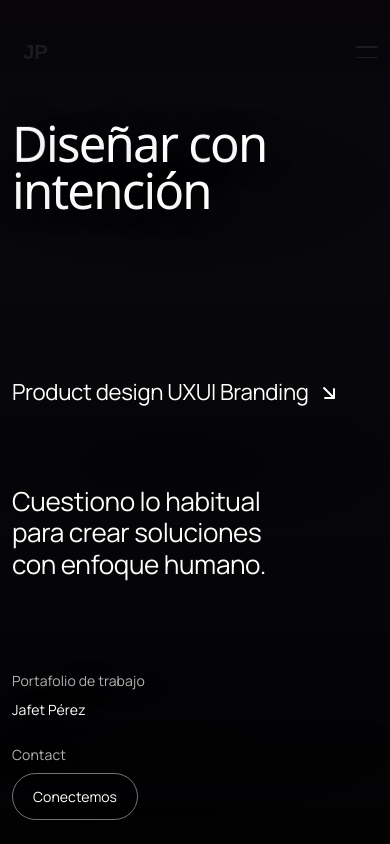
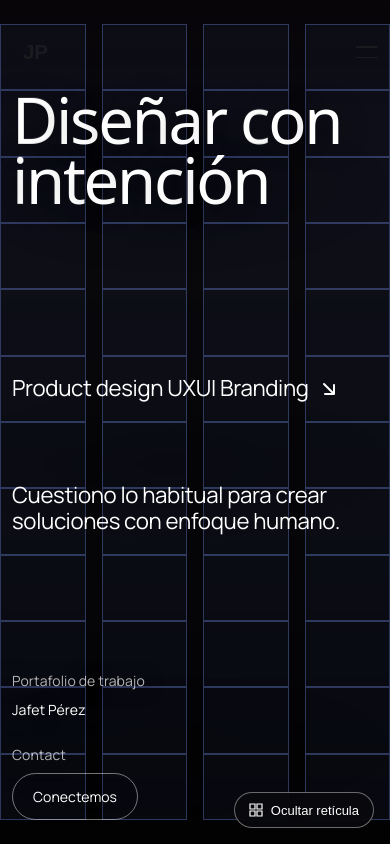
Before and after one commit to JAPM01/Portafolio-v2, a Next.js app: page / in a window 390 px wide. Shown: the top 844 px of the page. Built offline with nearby package versions, Linux system fonts and the light colour scheme; a web font is replaced by a local one.

Commit message:
Hero: reticula 12x12/4x12 + textos recolocados + mesh vertical + glass vertical

```diff
--- a/src/components/Hero.tsx
+++ b/src/components/Hero.tsx
@@ -1,6 +1,6 @@
 "use client";
 
-import { useEffect, useRef } from "react";
+import { useEffect, useRef, useState } from "react";
 import styles from "./hero.module.css";
 import { CharRise, WordFade } from "../lib/anim";
 import { px } from "../lib/paths";
@@ -9,11 +9,14 @@ import HeroBackground from "./HeroBackground";
 /** Hero 1:1 — fondo fluido (mesh gradient animado + fluted glass waves),
     título gigante por caracteres, pitch a la derecha y meta abajo. El fade
     del fondo y el parallax del ratón se gobiernan con variables CSS
-    (--hero-fade). */
+    (--hero-fade). Título, pitch y meta son celdas de UNA retícula
+    (12×12 desktop, 4×12 móvil, base 8): el botón flotante muestra la
+    retícula para verificar que cada elemento cae en su lugar. */
 export default function Hero() {
   const rootRef = useRef<HTMLElement>(null);
   const wrapRef = useRef<HTMLDivElement>(null);
   const imgWrapRef = useRef<HTMLDivElement>(null);
+  const [showGrid, setShowGrid] = useState(true);
 
   useEffect(() => {
     const root = rootRef.current;
@@ -67,8 +70,14 @@ export default function Hero() {
       </div>
 
       <div className={`container ${styles.inner}`}>
-        <div className={styles.body} data-hero-focus-box="">
-          <div className={styles.titleWrap} data-ripple-target="">
+        {showGrid && (
+          <div className={styles.gridOverlay} aria-hidden="true">
+            {Array.from({ length: 144 }, (_, i) => (
+              <div key={i} className={styles.gridOverlayCell} />
+            ))}
+          </div>
+        )}
+        <div className={styles.titleWrap} data-hero-focus-box="" data-ripple-target="">
           <h1
             id="hero-title"
             className={`${styles.titleBase} ${styles.title55} clipped`}
@@ -85,6 +94,26 @@ export default function Hero() {
             </span>
           </h1>
         </div>
+
+        <div className={styles.pitch}>
+          <p className={styles.role}>
+            <span>Product design UXUI Branding</span>
+            <svg
+              className={styles.roleIcon}
+              viewBox="0 0 24 24"
+              fill="none"
+              aria-hidden="true"
+            >
+              <path
+                d="M7 7l10 10M17 8v9H8"
+                stroke="currentColor"
+                strokeWidth="2"
+                strokeLinecap="round"
+                strokeLinejoin="round"
+              />
+            </svg>
+          </p>
+          <p className={styles.sub}>Cuestiono lo habitual para crear soluciones con enfoque humano.</p>
         </div>
 
         <div className={styles.meta} data-parallax-pitch="">
@@ -115,26 +144,21 @@ export default function Hero() {
           </div>
       </div>
 
-      <div className={styles.pitch}>
-        <p className={styles.role}>
-          <span>Product design UXUI Branding</span>
-          <svg
-            className={styles.roleIcon}
-            viewBox="0 0 24 24"
-            fill="none"
-            aria-hidden="true"
+      <button
+        type="button"
+        className={styles.gridToggle}
+        aria-pressed={showGrid}
+        onClick={() => setShowGrid((v) => !v)}
       >
+        <svg width="14" height="14" viewBox="0 0 14 14" fill="none" aria-hidden="true">
           <path
-              d="M7 7l10 10M17 8v9H8"
+            d="M1 1h5v5H1zM8 1h5v5H8zM1 8h5v5H1zM8 8h5v5H8z"
             stroke="currentColor"
-              strokeWidth="2"
-              strokeLinecap="round"
-              strokeLinejoin="round"
+            strokeWidth="1.2"
           />
         </svg>
-        </p>
-        <p className={styles.sub}>Cuestiono lo habitual para crear soluciones con enfoque humano.</p>
-      </div>
+        {showGrid ? "Ocultar retícula" : "Ver retícula"}
+      </button>
     </section>
   );
 }
--- a/src/components/hero.module.css
+++ b/src/components/hero.module.css
@@ -2,7 +2,12 @@
 .hero {
   isolation: isolate;
   flex-direction: column;
-  min-height: 100svh;
+  /* height (no min-height): las filas 1fr del grid necesitan una altura
+     definida. Con min-height, la altura del grid era indefinida y las 12
+     filas se dimensionaban al tamaño de la fila con más contenido (el
+     meta), así que el hero crecía a 948px en móvil y el CTA quedaba bajo
+     el fold. Con height exacta, las filas reparten los 100svh. */
+  height: 100svh;
   display: flex;
   position: relative;
 }
@@ -139,13 +144,30 @@
   }
 }
 
-/* Contenido */
+/* Retícula del hero — mejores prácticas: 12 columnas en desktop, 4 en
+   móvil (12 se divide en 2, 3, 4 y 6); gutters fijos 24px / 16px;
+   márgenes = padding del .container; todo el espaciado en múltiplos de 8
+   (medio paso de 4 para detalles). Título, pitch y meta son celdas de
+   ESTE grid: antes cada uno se ubicaba con un mecanismo distinto (flujo /
+   absolute con px fijos / flex) y por eso se movían por separado al
+   cambiar de viewport. Filas: 12 filas iguales; el título va en 2–7, el
+   pitch en 6–10 y el meta en 11–13 (medido contra la referencia). */
 .inner {
   z-index: 1;
   padding-block: var(--space-6);
-  flex-direction: column;
   flex: 1;
-  display: flex;
+  /* min-width: 0 es obligatorio: .inner es un flex item y su min-width
+     por defecto (auto) no lo deja encogerse por debajo del min-content
+     del grid (el título con nowrap + el pitch suman más que el viewport),
+     así que el grid se ensanchaba ~1.5× y el pitch quedaba fuera de
+     pantalla a la derecha. Con min-width: 0 las columnas 1fr mandan y el
+     texto largo solo desborda visualmente su celda, como antes. */
+  min-width: 0;
+  min-height: 0;
+  display: grid;
+  grid-template-columns: repeat(12, minmax(0, 1fr));
+  grid-template-rows: repeat(12, minmax(0, 1fr));
+  column-gap: var(--space-6);
   position: relative;
 }
 .inner::before {
@@ -166,18 +188,10 @@
   animation: 1.4s cubic-bezier(0.33, 0, 0.2, 1) both heroScrimIn;
 }
 
-.body {
-  column-gap: var(--space-10);
-  padding-block: calc(var(--section-pad-desktop) * 5 / 6) calc(var(--section-pad-desktop) / 3);
-  flex: 1;
-  grid-template-rows: 1fr auto;
-  grid-template-columns: minmax(0, 1fr) auto;
-  display: grid;
-  position: relative;
-}
 .titleWrap {
   z-index: 1;
-  grid-area: 1 / 1;
+  grid-column: 1 / 8;
+  grid-row: 2 / 7;
   align-self: start;
   position: relative;
 }
@@ -197,11 +211,12 @@
   font-family: var(--font-display);
   font-size: var(--text-heading-5-5xl);
   /* El título ya no es un nombre corto ("Arshawn", 7 caracteres) sino la
-     frase "Diseñar con intención": la línea larga tiene 11 caracteres, así
-     que el tamaño se escala ×0.68 para que ocupe el mismo ancho que el
-     nombre de la referencia (móvil ~70% del ancho). El line-height y el
-     tracking son relativos (0.95 / -0.036em), así que escalan solos. */
-  font-size: calc(var(--text-heading-5-5xl) * 0.68);
+     frase "Diseñar con intención": la línea larga tiene 11 caracteres. A
+     ×0.68 (anterior) el título quedaba chico y perdía jerarquía frente al
+     rol (2.2× vs 3.6× en la referencia); ×0.88 es lo máximo que cabe en
+     una línea en 390px y recupera la jerarquía (2.9×). El line-height y
+     el tracking son relativos (0.95 / -0.036em), así que escalan solos. */
+  font-size: calc(var(--text-heading-5-5xl) * 0.88);
   line-height: var(--leading-heading-5-5xl);
   letter-spacing: var(--tracking-heading-5-5xl);
   font-weight: var(--weight-heading-5-5xl);
@@ -212,6 +227,9 @@
 
 .meta {
   z-index: 1;
+  grid-column: 1 / 7;
+  grid-row: 11 / 13;
+  align-self: end;
   gap: calc(var(--space-16) * var(--ui-scale-desktop, 1));
   width: fit-content;
   font-size: calc(var(--text-body-sm) * var(--ui-scale-desktop, 1));
@@ -259,11 +277,11 @@ a.metaValue.ctaButton:hover {
   font-size: var(--text-heading-lg);
   flex-direction: column;
   gap: 0;
-  width: fit-content;
   display: flex;
-  position: absolute;
-  inset-block-start: calc(50% + var(--space-20));
-  inset-inline-end: calc(var(--cap-offset) + var(--page-margin));
+  position: relative;
+  grid-column: 8 / 13;
+  grid-row: 6 / 10;
+  align-self: center;
 }
 .role {
   font-size: var(--text-heading-lg);
@@ -287,36 +305,26 @@ a.metaValue.ctaButton:hover {
   line-height: var(--leading-heading-lg);
   letter-spacing: var(--tracking-heading-lg, -0.015em);
   color: #fff;
-  text-wrap: balance;
-  max-width: 34ch;
+  /* Sin max-width ni balance: el texto llena las columnas del pitch y la
+     línea larga llega al margen derecho, como en la referencia. Antes el
+     límite de 34ch lo partía en líneas cortas y dejaba ~210px vacíos a la
+     derecha en desktop. */
 }
 
-/* Desktop ancho: el pitch se centra verticalmente en la banda 257–172px. */
-@media (min-width: 1024px) {
-  .pitch {
-    block-size: fit-content;
-    margin-block: auto;
-    inset-block: 257px 172px;
+/* Móvil: retícula de 4 columnas, gutter 16px. */
+@media (max-width: 1023px) {
+  .inner {
+    grid-template-columns: repeat(4, minmax(0, 1fr));
+    column-gap: var(--space-4);
   }
-}
-
-/* Móvil */
-@media (max-width: 1023px) {
-  .body {
-    padding-block: var(--space-24) var(--space-16);
-    grid-template-rows: auto;
-    grid-template-columns: minmax(0, 1fr);
+  .titleWrap {
+    grid-column: 1 / 5;
+    grid-row: 2 / 5;
   }
   .pitch {
-    width: auto;
-    max-width: 34ch;
-    inset-inline-start: var(--page-margin);
-    inset-inline-end: auto;
-    inset-block-start: auto;
-    /* En la referencia el pitch está más arriba: el rol queda ~46% de la
-       altura del viewport y hay un hueco grande entre el rol y el cuerpo.
-       Se sube el bloque y se agranda el hueco rol→cuerpo (80px). */
-    inset-block-end: calc(var(--space-6) + var(--space-40) + var(--space-16) + var(--space-4));
+    grid-column: 1 / 5;
+    grid-row: 6 / 9;
+    align-self: center;
   }
   .role {
     margin-block-end: var(--space-20);
@@ -325,9 +333,75 @@ a.metaValue.ctaButton:hover {
        línea, así que se reduce un poco para que quepa. */
     font-size: calc(var(--text-heading-lg) * 0.85);
   }
+  /* En móvil el cuerpo va al mismo tamaño que el rol (como en la
+     referencia, donde rol y cuerpo son iguales): a tamaño completo el
+     texto partía en 3 líneas; a ×0.85 parte en 2 y la línea larga llega
+     al margen derecho. */
+  .sub {
+    font-size: calc(var(--text-heading-lg) * 0.85);
+  }
   .meta {
+    grid-column: 1 / 5;
+    grid-row: 11 / 13;
+    align-self: end;
     gap: var(--space-6);
     flex-direction: column;
     width: auto;
   }
 }
+
+/* Retícula visible (botón flotante): muestra las celdas exactas del grid
+   del hero — 12×12 en desktop, 4×12 en móvil — para verificar que cada
+   elemento cae en su lugar. */
+.gridOverlay {
+  position: absolute;
+  inset-block: var(--space-6);
+  inset-inline: 0;
+  display: grid;
+  grid-template-columns: repeat(12, minmax(0, 1fr));
+  grid-template-rows: repeat(12, minmax(0, 1fr));
+  column-gap: var(--space-6);
+  pointer-events: none;
+  z-index: 0;
+}
+.gridOverlayCell {
+  border: 1px solid rgba(126, 155, 255, 0.32);
+  background: rgba(126, 155, 255, 0.05);
+}
+.gridToggle {
+  position: fixed;
+  right: var(--space-4);
+  bottom: var(--space-4);
+  z-index: 60;
+  display: inline-flex;
+  align-items: center;
+  gap: var(--space-2);
+  border: 1px solid rgba(255, 255, 255, 0.4);
+  border-radius: 999px;
+  background: rgba(10, 10, 14, 0.85);
+  color: #fff;
+  font-size: 13px;
+  line-height: 1;
+  padding: 10px 14px;
+  cursor: pointer;
+  backdrop-filter: blur(8px);
+}
+.gridToggle:hover {
+  background: rgba(10, 10, 14, 1);
+}
+@media (max-width: 1023px) {
+  .gridOverlay {
+    grid-template-columns: repeat(4, minmax(0, 1fr));
+    column-gap: var(--space-4);
+  }
+  .gridOverlayCell:nth-child(n + 49) {
+    display: none;
+  }
+}
+@media (max-width: 360px) {
+  /* En pantallas muy angostas "Diseñar con" a ×0.88 ya no cabe en una
+     línea; se baja a ×0.78 para que siga entrando. */
+  .title55 {
+    font-size: calc(var(--text-heading-5-5xl) * 0.78);
+  }
+}
```
Also changed, not shown: src/components/HeroBackground.tsx (+27 -3 lines). Lines whose indentation alone changed are shown as unchanged.
